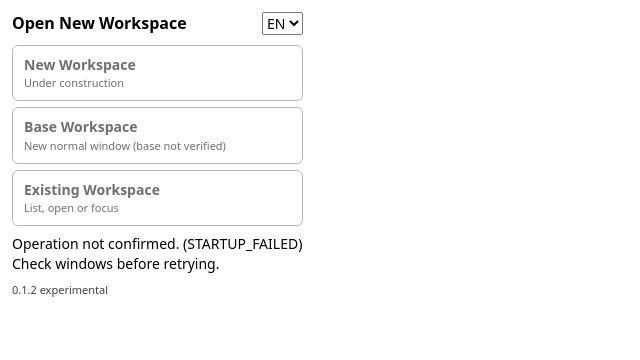
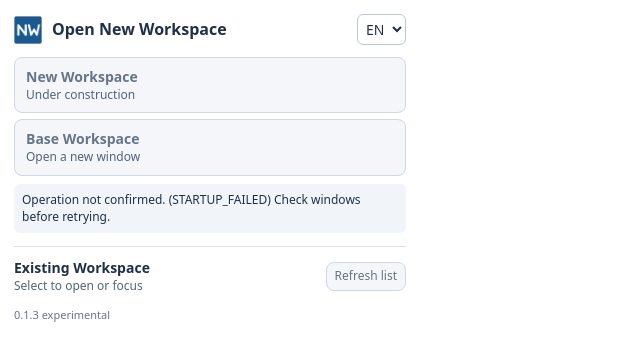
Before and after one commit to MrSimkin/vivaldi-open-new-workspace, a website with bundled scripts: page extension/popup.html in a window 1280 px wide. Shown: the whole page, without its empty margins (0-640 px from the left). Built offline with nearby package versions, Linux system fonts and the light colour scheme.

Commit message:
feat: widen light popup, auto-list workspaces and record blocking DTC QA

```diff
--- a/extension/popup.css
+++ b/extension/popup.css
@@ -1,15 +1,27 @@
-:root { color-scheme: light dark; font: 14px/1.45 system-ui, sans-serif; }
-body { margin: 0; width: 315px; max-width: 100vw; background: Canvas; color: CanvasText; }
-main { padding: 12px; }
-header { display: flex; align-items: center; justify-content: space-between; gap: 8px; margin-bottom: 10px; }
+:root { color-scheme: light; font: 14px/1.4 system-ui, sans-serif; color: #203049; background: #fff; }
+* { box-sizing: border-box; }
+body { margin: 0; width: 420px; max-width: 100vw; background: #fff; color: #203049; }
+main { padding: 14px; }
+header, .brand, #existing { display: flex; align-items: center; justify-content: space-between; gap: 10px; }
+header { margin-bottom: 12px; }
+.brand { justify-content: flex-start; min-width: 0; }
+.brand img { flex: none; }
 h1 { font-size: 16px; margin: 0; }
+h2 { font-size: 14px; margin: 0; }
 select, button { font: inherit; color: inherit; }
-button { display: block; width: 100%; text-align: left; padding: 9px 11px; margin: 6px 0; border: 1px solid GrayText; border-radius: 6px; background: Canvas; cursor: pointer; }
-button:disabled { opacity: .56; cursor: default; }
-button:not(:disabled):hover { background: color-mix(in srgb, CanvasText 9%, Canvas); }
+select { border: 1px solid #b8c6d6; background: #fff; border-radius: 6px; padding: 4px; }
+button { display: block; width: 100%; text-align: left; padding: 9px 11px; margin: 6px 0; border: 1px solid #ced9e5; border-radius: 8px; background: #fff; cursor: pointer; overflow-wrap: anywhere; }
 button span { display: block; font-weight: 650; }
-small { display: block; font-size: 11px; }
-section { border-left: 2px solid GrayText; padding-left: 9px; }
-p { margin: 8px 0; }
-#status:empty { display: none; }
-#version { opacity: .75; margin-top: 8px; }
+small { display: block; font-size: 12px; color: #53647b; }
+button:disabled { background: #f4f6f9; color: #66758a; cursor: default; }
+button:not(:disabled):hover { background: #eaf4ff; border-color: #5594ca; }
+button:focus-visible, select:focus-visible { outline: 2px solid #1766a5; outline-offset: 2px; }
+#base:not(:disabled) { background: #edf5ff; border-color: #a9c6e7; }
+section { border-top: 1px solid #dce5ee; margin-top: 13px; padding-top: 11px; }
+#refresh { width: auto; margin: 0; padding: 5px 8px; font-size: 12px; flex: none; }
+#items { max-height: 330px; overflow-y: auto; padding: 0 3px 2px 2px; }
+#items button { margin: 5px 0; }
+p { margin: 8px 0; overflow-wrap: anywhere; }
+#listStatus:empty, #status:empty { display: none; }
+#status { background: #f1f5f9; padding: 8px; border-radius: 6px; font-size: 12px; }
+#version { color: #66758a; margin-top: 10px; font-size: 11px; }
--- a/extension/popup.html
+++ b/extension/popup.html
@@ -1,10 +1,10 @@
 <!doctype html>
 <html lang="es"><head><meta charset="utf-8"><meta name="viewport" content="width=device-width,initial-scale=1"><title>Open New Workspace</title><link rel="stylesheet" href="popup.css"><script type="module" src="popup.js"></script></head>
 <body><main>
-<header><h1>Open New Workspace</h1><select id="language" aria-label="Language / Idioma"><option value="es">ES</option><option value="en">EN</option></select></header>
+<header><div class="brand"><img src="icons/nw-32.png" width="28" height="28" alt=""><h1>Open New Workspace</h1></div><select id="language" aria-label="Language / Idioma"><option value="es">ES</option><option value="en">EN</option></select></header>
 <button id="new" disabled><span id="newLabel"></span><small id="newDetail"></small></button>
 <button id="base"><span id="baseLabel"></span><small id="baseDetail"></small></button>
-<button id="existing" aria-expanded="false" aria-controls="list"><span id="existingLabel"></span><small id="existingDetail"></small></button>
-<section id="list" hidden><p id="listStatus" role="status"></p><div id="items"></div><button id="refresh"></button></section>
-<p id="status" role="status"></p><small id="version">0.1.2 experimental</small>
+<p id="status" role="status"></p>
+<section id="list" aria-labelledby="existingLabel"><div id="existing"><div><h2 id="existingLabel"></h2><small id="existingDetail"></small></div><button id="refresh"></button></div><p id="listStatus" role="status"></p><div id="items"></div></section>
+<small id="version">0.1.3 experimental</small>
 </main></body></html>
--- a/extension/popup.js
+++ b/extension/popup.js
@@ -1,8 +1,8 @@
 import {getLanguage,validateSnapshot,locateWorkspace} from "./workspace-adapter.js";
 const $=id=>document.getElementById(id);
 const words={
- es:{newLabel:"Nuevo Workspace",newDetail:"En construcción",baseLabel:"Workspace base",baseDetail:"Nueva ventana normal (base por validar)",existingLabel:"Workspace existente",existingDetail:"Listar, abrir o enfocar",refresh:"Actualizar lista",loading:"Consultando Vivaldi…",empty:"No hay Workspaces personalizados.",bridge:"Puente ONW no disponible o respuesta inválida. Consulta la guía.",focus:"Enfocar ventana",open:"Abrir en nueva ventana",unknown:"Estado no confirmado",working:"Operación en curso…",done:"Operación confirmada.",normal:"Ventana normal abierta; verifica el espacio base.",extra:"Se abrió una ventana adicional; no se cerrará automáticamente.",failed:"No se confirmó la operación.",pending:"No reintentes hasta comprobar las ventanas."},
- en:{newLabel:"New Workspace",newDetail:"Under construction",baseLabel:"Base Workspace",baseDetail:"New normal window (base not verified)",existingLabel:"Existing Workspace",existingDetail:"List, open or focus",refresh:"Refresh list",loading:"Reading Vivaldi…",empty:"No custom Workspaces.",bridge:"ONW bridge unavailable or invalid response. See guide.",focus:"Focus window",open:"Open in new window",unknown:"State unconfirmed",working:"Operation in progress…",done:"Operation confirmed.",normal:"Normal window opened; verify base workspace.",extra:"An additional window opened; it will not be closed automatically.",failed:"Operation not confirmed.",pending:"Check windows before retrying."}
+ es:{newLabel:"Nuevo Workspace",newDetail:"En construcción",baseLabel:"Workspace base",baseDetail:"Abrir una nueva ventana",existingLabel:"Workspace existente",existingDetail:"Selecciona para abrir o enfocar",refresh:"Actualizar lista",loading:"Consultando Vivaldi…",empty:"No hay Workspaces personalizados.",bridge:"Puente ONW no disponible o respuesta inválida. Consulta la guía.",focus:"Enfocar ventana",open:"Abrir en nueva ventana",unknown:"Estado no confirmado",working:"Operación en curso…",done:"Operación confirmada.",normal:"Ventana normal abierta; verifica el espacio base.",extra:"Se abrió una ventana adicional; no se cerrará automáticamente.",failed:"No se confirmó la operación.",pending:"No reintentes hasta comprobar las ventanas."},
+ en:{newLabel:"New Workspace",newDetail:"Under construction",baseLabel:"Base Workspace",baseDetail:"Open a new window",existingLabel:"Existing Workspace",existingDetail:"Select to open or focus",refresh:"Refresh list",loading:"Reading Vivaldi…",empty:"No custom Workspaces.",bridge:"ONW bridge unavailable or invalid response. See guide.",focus:"Focus window",open:"Open in new window",unknown:"State unconfirmed",working:"Operation in progress…",done:"Operation confirmed.",normal:"Normal window opened; verify base workspace.",extra:"An additional window opened; it will not be closed automatically.",failed:"Operation not confirmed.",pending:"Check windows before retrying."}
 };
 let saved;try{saved=localStorage.getItem("onw-language");}catch(_){}
 let lang=getLanguage(saved,navigator.language),source=null,data=null,error="",loading=false,busy=false,result=null;
@@ -10,7 +10,7 @@ const t=k=>words[lang][k]||k;
 function render(){
  document.documentElement.lang=lang;$("language").value=lang;
  for(const id of ["newLabel","newDetail","baseLabel","baseDetail","existingLabel","existingDetail","refresh"])$(id).textContent=t(id);
- $("base").disabled=busy||!source;$("existing").disabled=busy||!source;$("refresh").disabled=busy||loading||!source;
+ $("base").disabled=busy||!source;$("refresh").disabled=busy||loading||!source;
  $("listStatus").textContent=loading?t("loading"):error?t("bridge")+" ("+error+")":data?.workspaces.length===0?t("empty"):"";
  $("items").replaceChildren();
  for(const w of data?.workspaces||[]){
@@ -34,7 +34,6 @@ async function act(action,id){
 }
 $("language").addEventListener("change",e=>{lang=getLanguage(e.target.value);try{localStorage.setItem("onw-language",lang);}catch(_){}render();});
 $("base").addEventListener("click",()=>act("BASE"));
-$("existing").addEventListener("click",()=>{$("list").hidden=!$("list").hidden;$("existing").setAttribute("aria-expanded",String(!$("list").hidden));if(!$("list").hidden)list();});
 $("refresh").addEventListener("click",list);
 render();
-(async()=>{try{const w=await chrome.windows.getCurrent();if(w.type==="normal"&&!w.incognito)source=w.id;const r=await chrome.runtime.sendMessage({action:"RESULT"});busy=!!r?.busy;result=r?.result||null;}catch(_){result={state:"error",code:"STARTUP_FAILED"};}render();})();
+(async()=>{try{const w=await chrome.windows.getCurrent();if(w.type==="normal"&&!w.incognito)source=w.id;const r=await chrome.runtime.sendMessage({action:"RESULT"});busy=!!r?.busy;result=r?.result||null;}catch(_){result={state:"error",code:"STARTUP_FAILED"};}render();if(source&&!busy)await list();})();
--- a/package.json
+++ b/package.json
@@ -1,6 +1,6 @@
 {
   "name": "vivaldi-open-new-workspace",
-  "version": "0.1.2",
+  "version": "0.1.3",
   "private": true,
   "type": "module",
   "engines": {
```
Also changed, not shown: docs/BACKLOG.md (+4 -4 lines), docs/DECISIONS.md (+3 -0 lines), docs/DESIGN.md (+4 -0 lines), docs/STATUS.md (+12 -4 lines), docs/TESTING.md (+17 -0 lines), tests/manifest.test.mjs (+3 -0 lines), CHANGELOG.md, README.md, extension/icons/nw-128.png (added), extension/icons/nw-16.png (added), extension/icons/nw-32.png (added), extension/icons/nw-48.png (added), extension/manifest.json.
